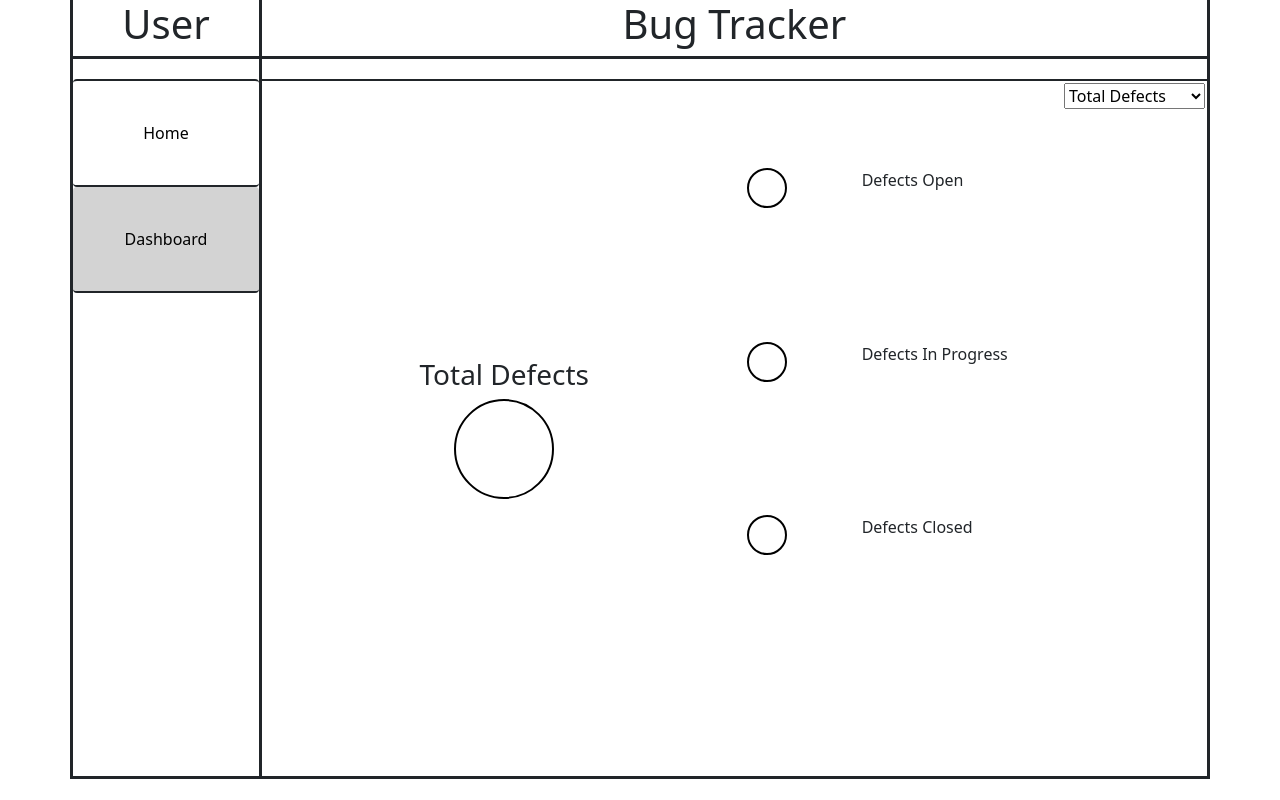
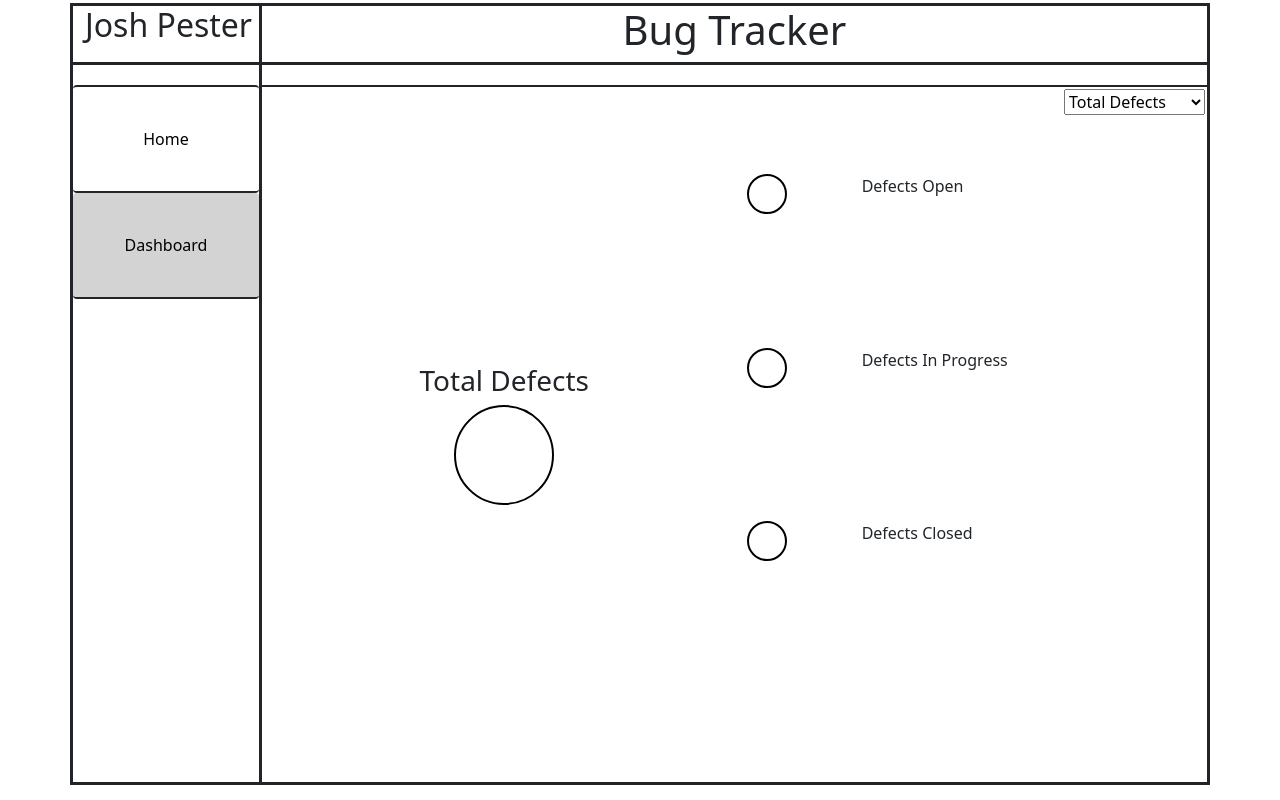
Before and after one commit to joshpester/BugTracker, a website: page dashboard.html in a window 1280 px wide. Drawn offline with nearby package versions, Linux system fonts and the light colour scheme; no server answers.

Commit message:
Update User and Border html

```diff
--- a/dashboard.html
+++ b/dashboard.html
@@ -18,10 +18,10 @@
     </head>
     <body>
         <div class="container">
-            <div class="row justify-content-start border border-top-0 border-dark border-3">
+            <div class="row justify-content-start border border-dark border-3" style="margin-top: 3px;">
                 <div class="col-2 text-center border-end border-dark border-3">
-                    <h1>
-                        User
+                    <h1 style="font-size: 2em;">
+                        Josh Pester
                     </h1>
                 </div>
                 <div class="col-10 text-center">
```
Also changed, not shown: index.html (+2 -2 lines).
